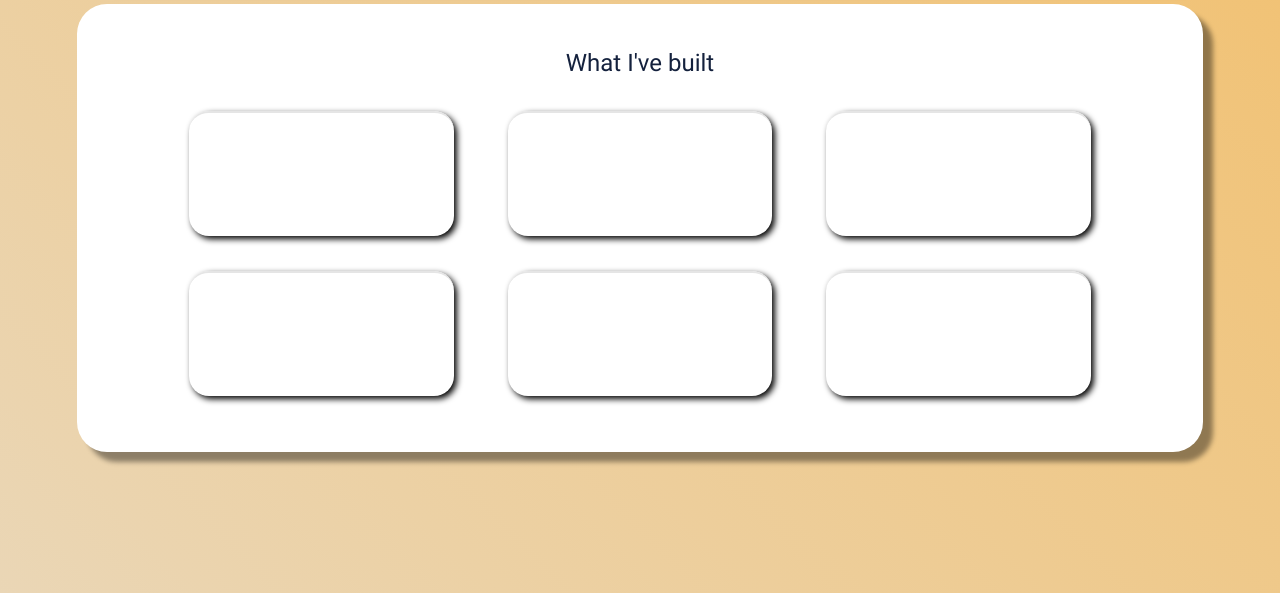
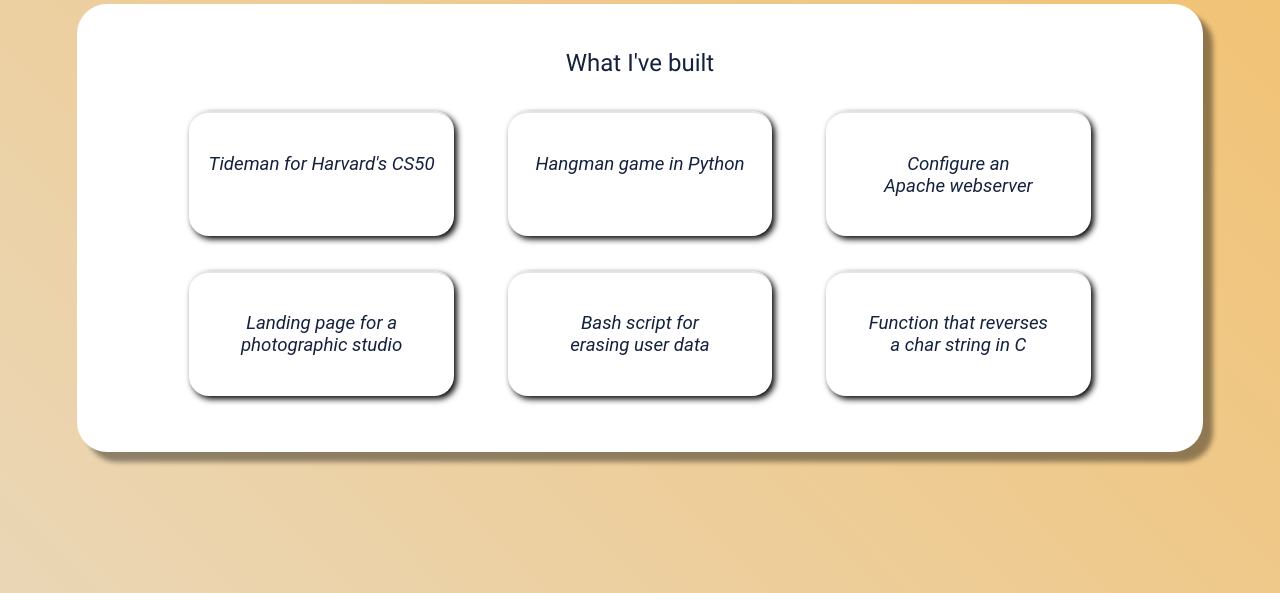
Before and after one commit to juancrfig/portfolio, a plain HTML site: page index.html in a window 1280 px wide. Shown: the part 207-800 px from the top of the page. Drawn offline with Linux system fonts and the light colour scheme; a web font is replaced by a local one.

Commit message:
Add my first 6 projects

```diff
--- a/assets/css/styles.css
+++ b/assets/css/styles.css
@@ -117,6 +117,13 @@ h1 {
     margin-bottom: 3%;
 }
 
+h3 {
+    font-family: Roboto;
+    font-weight: 400;
+    font-style: italic;
+    color: var(--text-color);
+}
+
 .grid-box {
     height: 85%;
     width: 80%;
@@ -132,6 +139,8 @@ h1 {
     box-shadow: 3px 3px 6px  var(--shadow-color);
     border-top: 2.5px solid var(--shadow-color-up);
     transition: all 500ms ;
+    text-align: center;
+    padding: 15% 5%;
 }
 
 .box:hover {
--- a/index.html
+++ b/index.html
@@ -28,12 +28,24 @@
         <section class="projects">
             <h1>What I've built</h1>
             <div class="grid-box">
-                <div class="box project1"></div>
-                <div class="box project2"></div>
-                <div class="box project3"></div>
-                <div class="box project4"></div>
-                <div class="box project5"></div>
-                <div class="box project6"></div>
+                <div class="box project1">
+                    <h3>Tideman for Harvard's CS50</h3>
+                </div>
+                <div class="box project2">
+                    <h3>Hangman game in Python</h3>
+                </div>
+                <div class="box project3">
+                    <h3>Configure an Apache webserver</h3>
+                </div>
+                <div class="box project4">
+                    <h3>Landing page for a photographic studio</h3>
+                </div>
+                <div class="box project5">
+                    <h3>Bash script for erasing user data</h3>
+                </div>
+                <div class="box project6">
+                    <h3>Function that reverses a char string in C</h3>
+                </div>
             </div>
         </section>
     </div>
```
